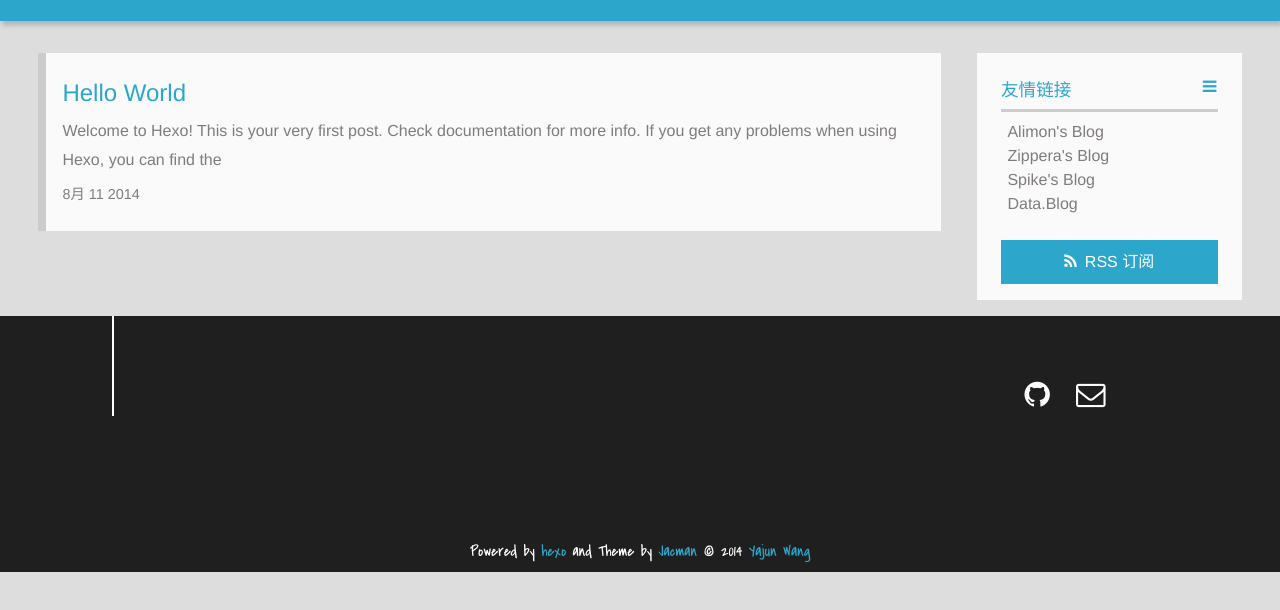
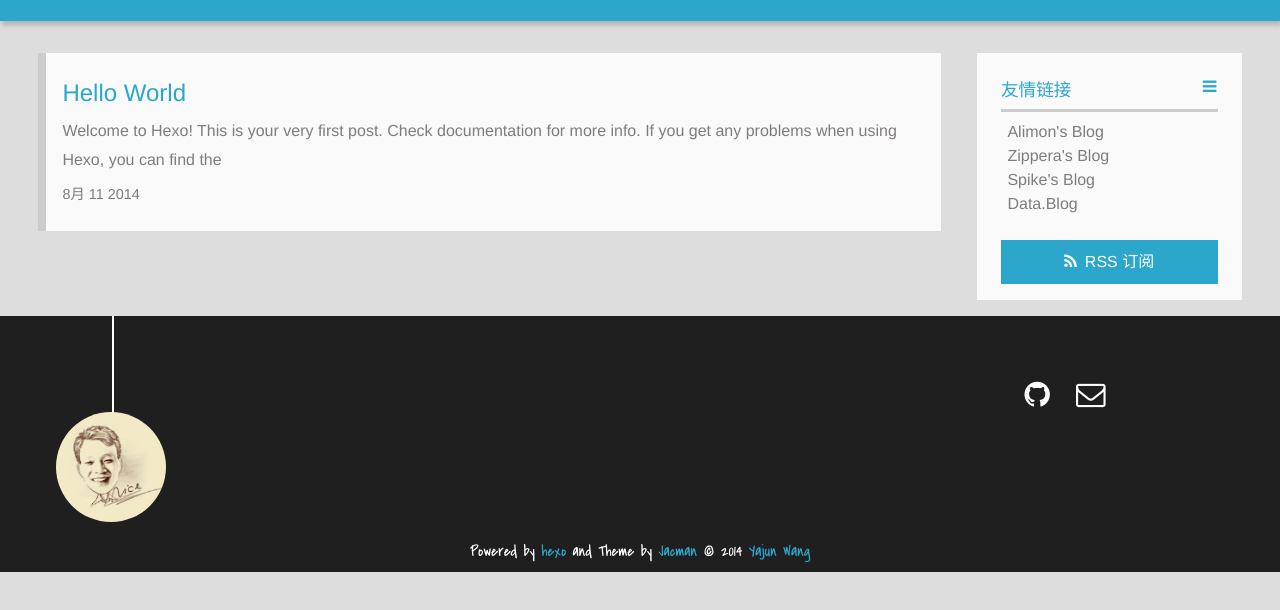
Before and after one commit to youngkingwang/youngkingwang.github.io, a plain HTML site: page index.html in a window 1280 px wide. Shown: the part 160-770 px from the top of the page. Drawn offline with Linux system fonts and the light colour scheme.

Commit message:
Site updated: 2014-08-11 22:07:32

```diff
--- a/css/style.css
+++ b/css/style.css
@@ -1845,7 +1845,7 @@ footer {
   width: 6.875em;
   height: 6.875em;
   margin: 0 auto;
-  background: no-repeat url("/img/author.jpg") left top;
+  background: no-repeat url("/img/author.png") left top;
   -webkit-background-size: 6.875em 6.875em;
   -moz-background-size: 6.875em 6.875em;
   background-size: 6.875em 6.875em;
```
